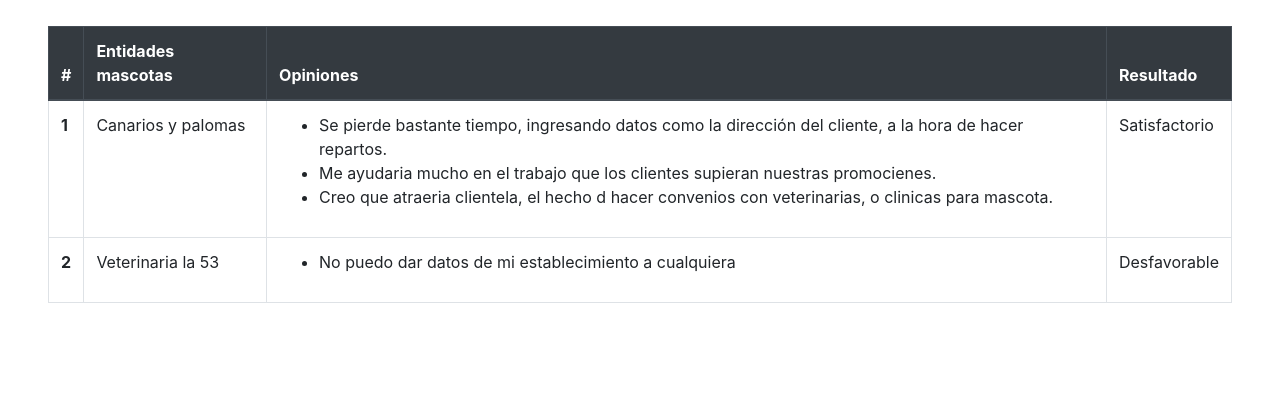
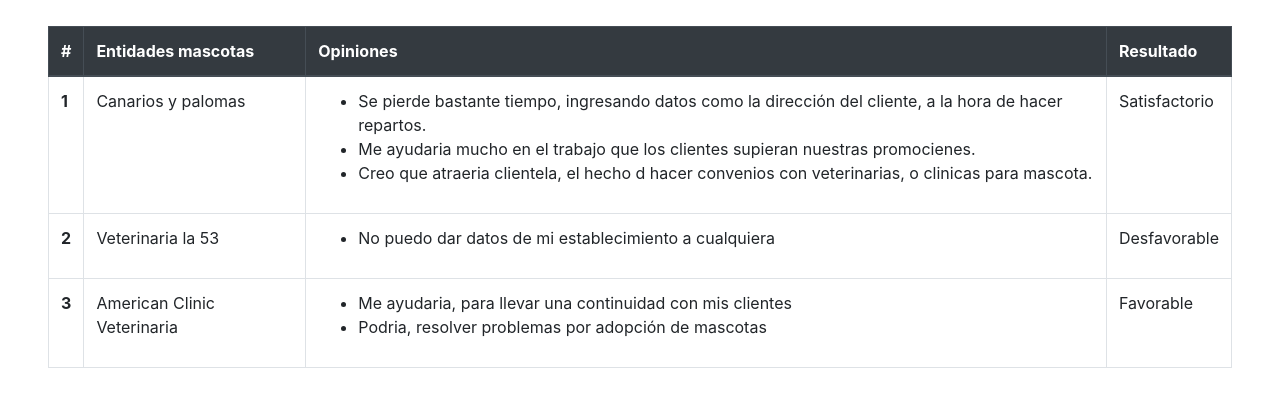
Before and after one commit to cacero95/vetCompany_server-0.2, a website: page public/index.html in a window 1280 px wide. Shown: the part 118-524 px from the top of the page. Drawn offline with nearby package versions, Linux system fonts and the light colour scheme.

Commit message:
se agrego la matriz de resultados

```diff
--- a/public/index.html
+++ b/public/index.html
@@ -55,6 +55,17 @@
                     </td>
                     <td>Desfavorable</td>
                 </tr>
+                <tr>
+                    <th scope="row">3</th>
+                    <td>American Clinic Veterinaria</td>
+                    <td>
+                        <ul>
+                            <li>Me ayudaria, para llevar una continuidad con mis clientes</li>
+                            <li>Podria, resolver problemas por adopción de mascotas</li>
+                        </ul>
+                    </td>
+                    <td>Favorable</td>
+                </tr>
 
             </tbody>
         </table>
```
